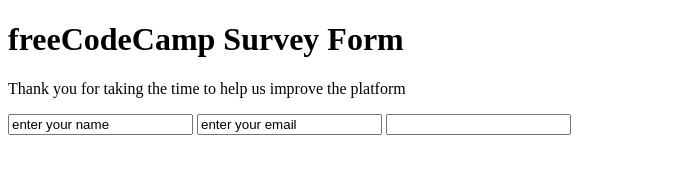
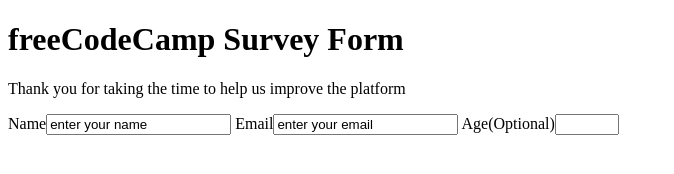
Before and after one commit to akainett/TrialWithkifle, a plain HTML site: page index.html in a window 1280 px wide. Shown: the whole page, without its empty margins (0-674 px from the left). Drawn offline with Linux system fonts and the light colour scheme.

Commit message:
Instructions 9 & 10

```diff
--- a/index.html
+++ b/index.html
@@ -11,9 +11,9 @@
     <h1 id="title">freeCodeCamp Survey Form</h1>
     <p id="description">Thank you for taking the time to help us improve the platform</p>
     <form id="survey-form">
-      <input id="name" type="text" value="enter your name"/>
-      <input id="email" type="email" value="enter your email">
-      <input id="number" type="number" value="Age"
+      <label id="name-label">Name<input id="name" type="text" value="enter your name"></label>
+      <label id="email-label">Email<input id="email" type="email" value="enter your email"></label>
+      <label id="number-label">Age(Optional)<input id="number" type="number" value="Age" min="10" max="100"></label>
     </form>
     <!--
 
```
